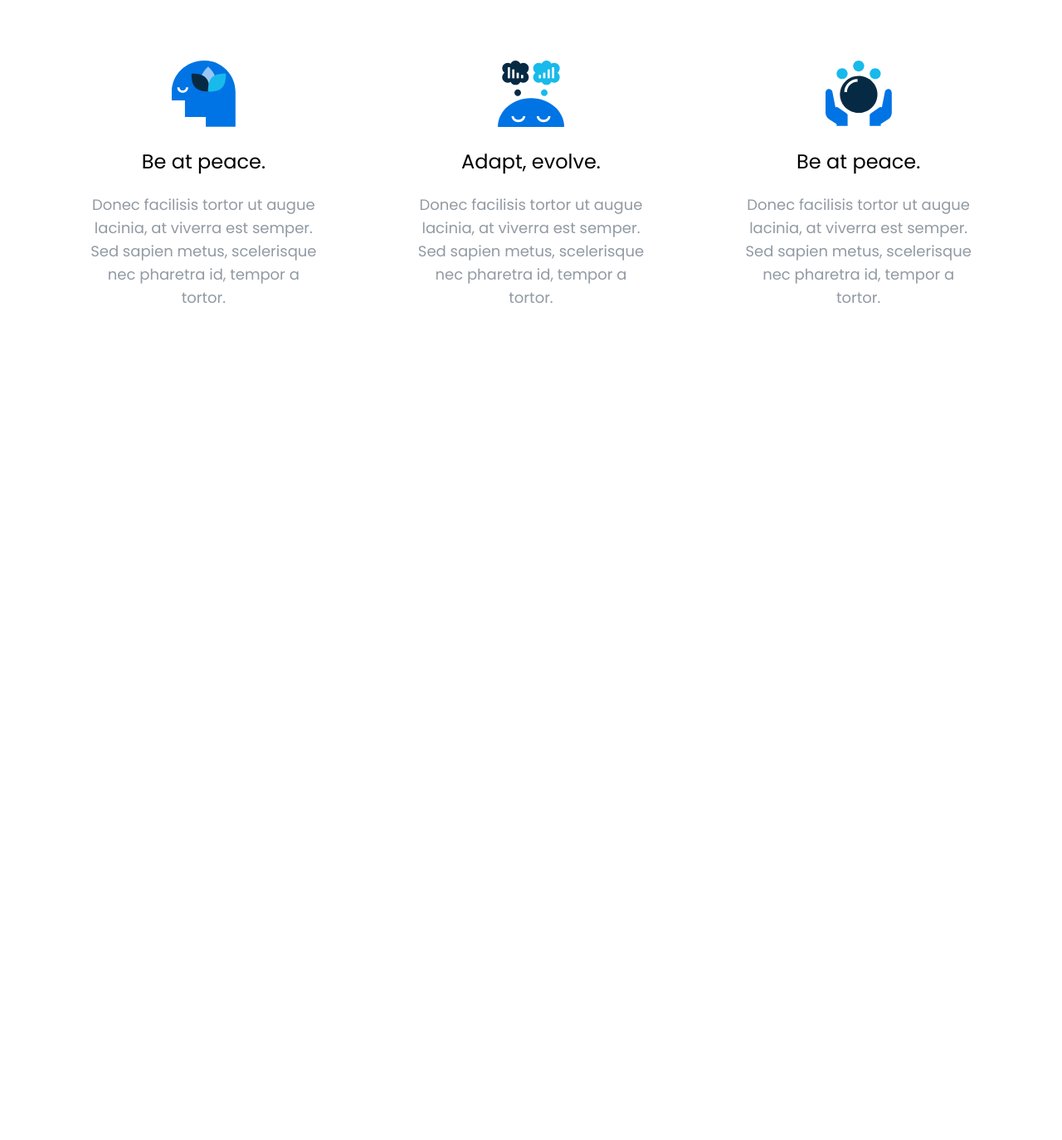
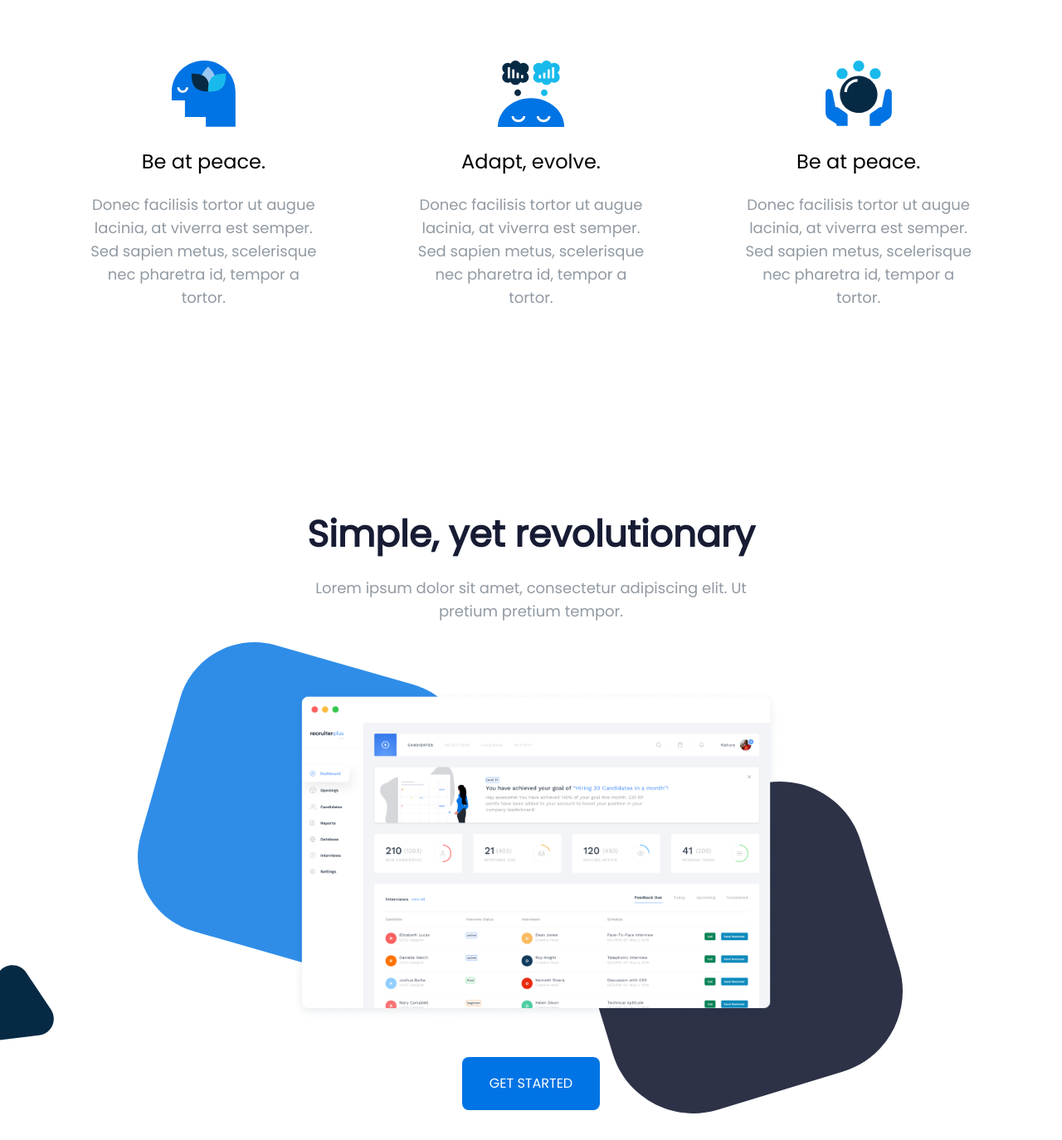
Before and after one commit to zlydenko/saasify-landing, a plain HTML site: page index.html in a window 1280 px wide. Shown: the part 1026-2400 px from the top of the page at 83% size. Before the commit the page ends 1479 px from the top, so only its background shows below. Drawn offline with nearby package versions, Linux system fonts and the light colour scheme.

Commit message:
project-showcase section added

```diff
--- a/index.html
+++ b/index.html
@@ -98,6 +98,26 @@
       </div>
     </div>
   </section>
+
+  <section class="project-showcase">
+    <div class="container">
+      <div class="row center-xs">
+        <div class="col-xs-6">
+          <img class="figure-one" src="./img/figures/rec4.svg">
+          <img class="figure-two" src="./img/figures/rec5.svg">
+          <img class="figure-three" src="./img/figures/rec8.svg">
+          <div class="project-showcase--head">
+            <h2 class="subtitle">Simple, yet revolutionary</h2>
+            <p class="text">Lorem ipsum dolor sit amet, consectetur adipiscing elit. Ut pretium pretium tempor.</p>
+          </div>
+          <div class="hero-img">
+            <img src="./img/hero-img.png">
+          </div>
+          <button class="main-btn--secondary">Get started</button>
+        </div>
+      </div>
+    </div>
+  </section>
 </body>
 
 </html>
--- a/main.css
+++ b/main.css
@@ -154,6 +154,10 @@ h2.subtitle {
   margin-bottom: 10px;
 }
 
+.ux-chapter {
+  min-height: 100vh;
+}
+
 .ux-chapter--head {
   margin-bottom: 80px;
 }
@@ -171,3 +175,43 @@ h2.subtitle {
   box-shadow: 0px 3px 4px 4px rgba(7, 42, 68, 0.1);
   cursor: pointer;
 }
+
+.project-showcase {
+  min-height: 100vh;
+  width: 100%;
+  position: absolute;
+}
+
+.figure-one,
+.figure-three {
+  width: 400px;
+}
+
+.figure-two {
+  z-index: -1000;
+  position: absolute;
+  bottom: 15%;
+  left: 0%;
+}
+
+.figure-one {
+  z-index: -1000;
+  position: absolute;
+  top: 25%;
+  left: 13%;
+}
+
+.figure-three {
+  z-index: -1000;
+  position: absolute;
+  top: 46%;
+  right: 15%;
+}
+
+.project-showcase--head {
+  margin-bottom: 80px;
+}
+
+.project-showcase .main-btn--secondary {
+  margin-top: 40px;
+}
```
Also changed, not shown: img/figures/rec4.svg (added), img/figures/rec5.svg (added), img/figures/rec6.svg (added), img/figures/rec7.svg (added), img/figures/rec8.svg (added).
